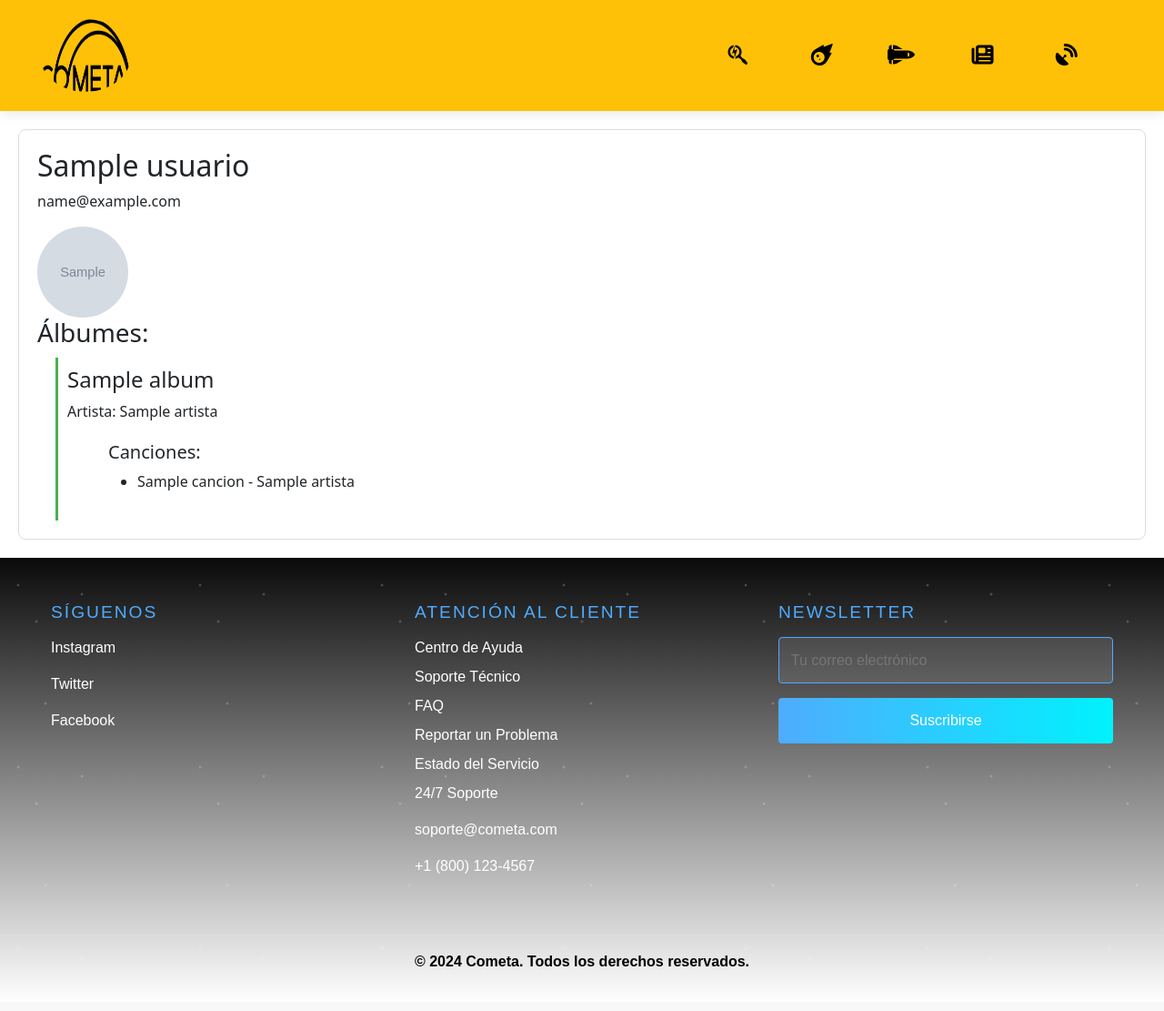
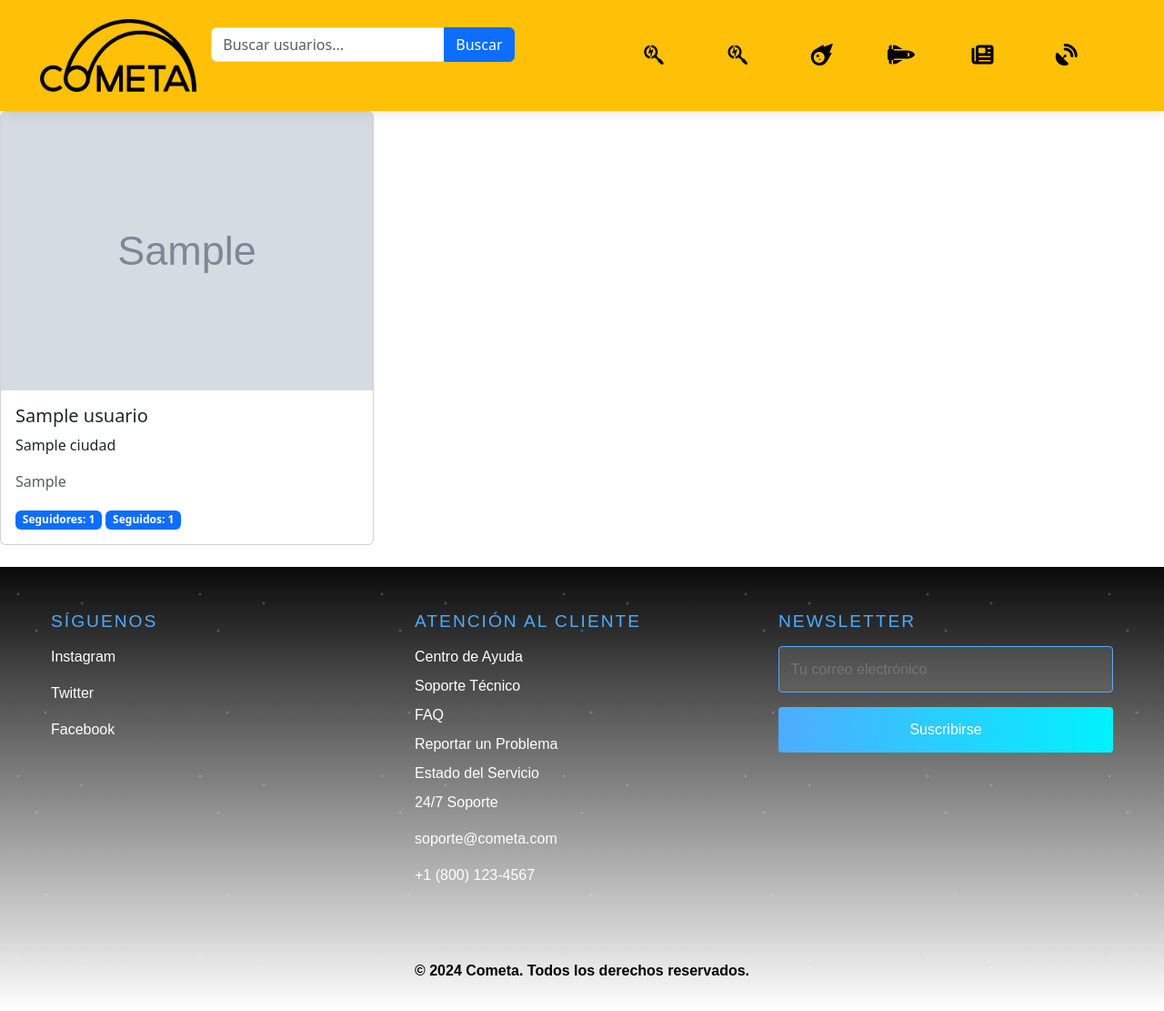
Before and after one commit to AlumnoSoloYolo/socialsound_cliente, a Django app: template socialsound_cliente/templates/usuarios/lista_usuarios.html in a window 1280 px wide. Shown: the whole page at 91% size. Before the commit the page ends 1063 px from the top, so only its background shows below. Run offline with Django 5.2, Linux system fonts and the light colour scheme; the template is opened without the code that fills it: most values are stand-ins (such as "Sample title", 1, 10 or a date in 2020); grey boxes marked "Sample" are stand-in pictures; parts of the project's set-up code (start-up, migrations or seed data) failed here and were passed over; some libraries are stand-ins or nearby versions.

Commit message:
buesquedas avanzadas 1

```diff
--- a/socialsound_cliente/templates/header.html
+++ b/socialsound_cliente/templates/header.html
@@ -16,10 +16,31 @@
         </button>
 
         <div class="collapse navbar-collapse" id="navbarNav">
+
+
+
+            <form method="GET" action="{% url 'busqueda_usuarios' %}" class="mb-4">
+                <div class="input-group">
+                    <input type="text" name="textoBusqueda" class="form-control" placeholder="Buscar usuarios..." required>
+                    <button type="submit" class="btn btn-primary">Buscar</button>
+                </div>
+            </form>
+
+
             <ul class="navbar-nav ms-auto align-items-center">
 
+
+
+                <li class="nav-item">
+                    <a class="nav-link" href="{% url 'usuarios_busqueda_avanzada' %}">
+                        <i class="fa-brands fa-searchengin nav-icon"></i>
+                        <span class="nav-tooltip">Buscar usuarios</span>
+                    </a>
+                </li>
+
+
                     <li class="nav-item">
-                        <a class="nav-link" href="{% url 'busqueda_usuarios' %}">
+                        <a class="nav-link" href="{% url 'lista_usuarios_completa' %}">
                             <i class="fa-brands fa-searchengin nav-icon"></i>
                             <span class="nav-tooltip">Buscar usuarios</span>
                         </a>
--- a/socialsound_cliente/templates/usuarios/busqueda_usuarios.html
+++ b/socialsound_cliente/templates/usuarios/busqueda_usuarios.html
@@ -1,6 +1,7 @@
-{% extends 'principal.html' %}
+{% comment %} {% extends 'principal.html' %}
 
 {% block contenido %}
+
 <div class="container mt-4">
    <form method="GET" action="{% url 'busqueda_usuarios' %}" class="mb-4">
        <div class="input-group">
@@ -20,6 +21,7 @@
                        <p class="text-muted">{{ usuario.rol_display }}</p>
                        <div class="mt-2">
                            <span class="badge bg-primary">Seguidores: {{ usuario.seguidores_count }}</span>
+                           <span class="badge bg-primary">Seguidos: {{ usuario.seguidos_count }}</span>
                        </div>
                    </div>
                </div>
@@ -29,4 +31,4 @@
        {% endfor %}
    </div>
 </div>
-{% endblock %}
+{% endblock %} {% endcomment %}
--- a/socialsound_cliente/templates/usuarios/lista_usuarios.html
+++ b/socialsound_cliente/templates/usuarios/lista_usuarios.html
@@ -1,75 +1,27 @@
-    {% extends 'principal.html' %}
+{% extends 'principal.html' %}
 
-    {% block custom_css %}
+{% block contenido %}
 
-        <style>
+   <div class="row">
 
-        .usuario {
-            border: 1px solid #ddd;
-            margin: 20px;
-            padding: 20px;
-            border-radius: 8px;
-        }
-        .album {
-            margin-left: 20px;
-            padding: 10px;
-            border-left: 3px solid #4CAF50;
-            margin-top: 10px;
-        }
-        .canciones {
-            margin-left: 40px;
-            padding: 5px;
-        }
-        img {
-            display: block;
-            width: 100px;
-            height: 100px;
-            border-radius: 50%;
-        }
-
-    </style>
-
-    {% endblock %}
-
-    {% block contenido %}
-
-    {% if lista_usuarios %}
-        {% for usuario in lista_usuarios %}
-            <div class="usuario">
-                <h2>{{usuario.nombre_usuario}}</h2>
-                <p>{{usuario.email}}</p>
-                {% if usuario.foto_perfil %}
-                    <img src="http://127.0.0.1:8082{{usuario.foto_perfil}}"
-                         alt="Foto de perfil de {{usuario.nombre_usuario}}">
-                {% endif %}
-
-                {% if usuario.albumes %}
-                    <h3>Álbumes:</h3>
-                    {% for album in usuario.albumes %}
-                        <div class="album">
-                            <h4>{{album.titulo}}</h4>
-                            <p>Artista: {{album.artista}}</p>
-
-                            {% if album.canciones %}
-                                <div class="canciones">
-                                    <h5>Canciones:</h5>
-                                    <ul>
-                                        {% for cancion in album.canciones %}
-                                            <li>{{cancion.titulo}} - {{cancion.artista}}</li>
-                                        {% endfor %}
-                                    </ul>
-                                </div>
-                            {% else %}
-                                <p>No hay canciones en este álbum</p>
-                            {% endif %}
-                        </div>
-                    {% endfor %}
-                {% else %}
-                    <p>El usuario no tiene álbumes</p>
-                {% endif %}
-            </div>
-        {% endfor %}
-    {% else %}
-        <p>No hay usuarios para mostrar</p>
-    {% endif %}
+       {% for usuario in usuarios_mostrar %}
+           <div class="col-md-4 mb-4">
+               <div class="card">
+                   <img src="{{ usuario.foto_perfil_url }}" class="card-img-top">
+                   <div class="card-body">
+                       <h5>{{ usuario.nombre_usuario }}</h5>
+                       <p>{{ usuario.ciudad }}</p>
+                       <p class="text-muted">{{ usuario.rol_display }}</p>
+                       <div class="mt-2">
+                           <span class="badge bg-primary">Seguidores: {{ usuario.seguidores_count }}</span>
+                           <span class="badge bg-primary">Seguidos: {{ usuario.seguidos_count }}</span>
+                       </div>
+                   </div>
+               </div>
+           </div>
+       {% empty %}
+           <p>No se encontraron usuarios</p>
+       {% endfor %}
+   </div>
+</div>
 {% endblock %}
--- a/socialsound_cliente/templates/usuarios/lista_usuarios_completa.html
+++ b/socialsound_cliente/templates/usuarios/lista_usuarios_completa.html
@@ -211,6 +211,7 @@
                 <div class="scanline"></div>
                 <h1>Usuarios de SocialSound</h1>
 
+
                 {% if error %}
                 <div class="alert alert-danger mb-4">
                     {{ error }}
--- a/socialsound_cliente/urls.py
+++ b/socialsound_cliente/urls.py
@@ -10,7 +10,7 @@
      path('usuarios/lista_usuarios_completa/', lista_usuarios_completa_api, name="lista_usuarios_completa"),
      path('canciones/', lista_canciones_api, name='lista_canciones'),
      path('canciones/generos/', canciones_por_genero_api, name='canciones_por_genero_api'),
-
      path('usuarios/busqueda_usuarios', busqueda_usuarios_api, name='busqueda_usuarios'),
+     path('usuarios/busqueda_avanzada/', usuario_busqueda_avanzada_api, name='usuarios_busqueda_avanzada'),
 
 ]
```
Also changed, not shown: socialsound_cliente/forms.py (+46 -74 lines), socialsound_cliente/templates/usuarios/busqueda_avanzada_usuarios.html (added, +36 -0 lines), socialsound_cliente/views.py (+93 -39 lines), 1 other file.
